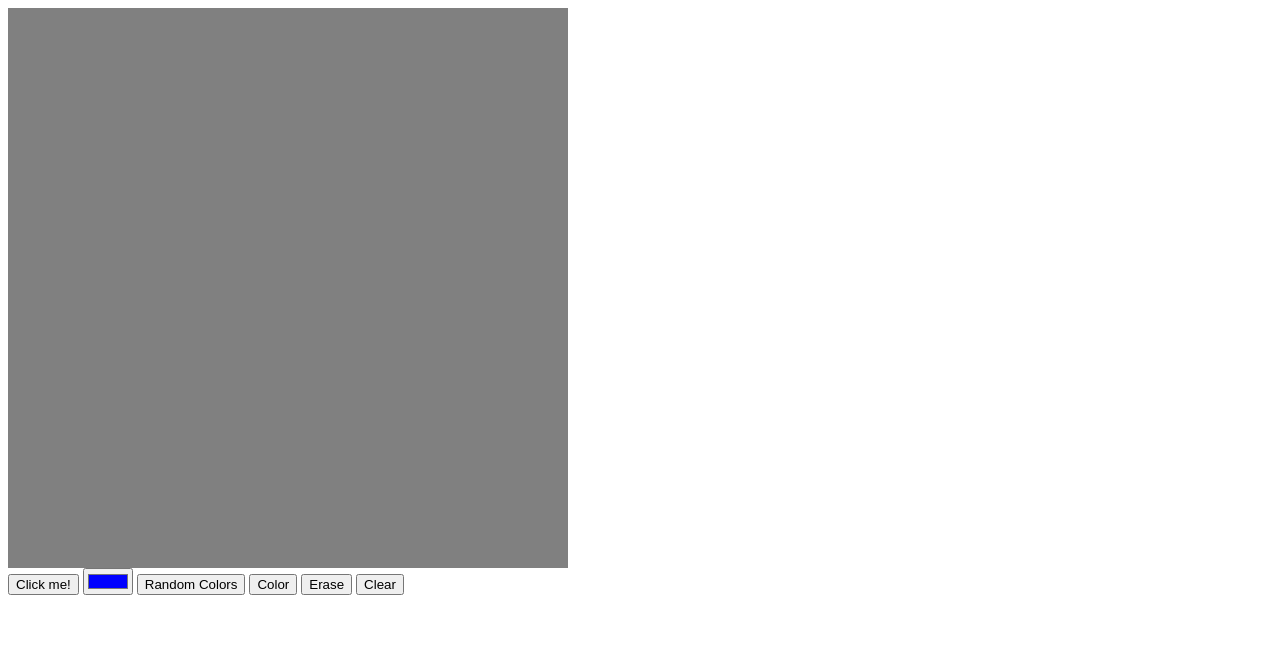
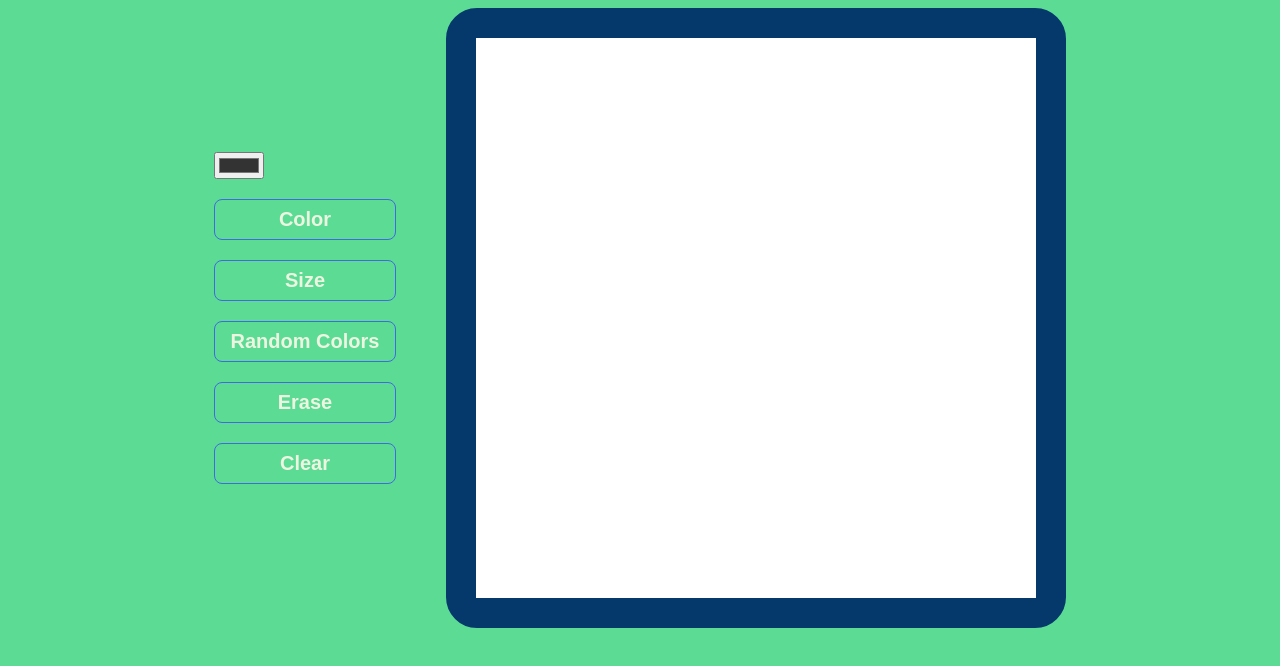
Before and after one commit to nishanth09m/Etch-a-Sketch, a plain HTML site: page index.html in a window 1280 px wide. Drawn offline with Linux system fonts and the light colour scheme.

Commit message:
Finish the functionality of the website Start adding the styles

```diff
--- a/external.js
+++ b/external.js
@@ -10,18 +10,18 @@ function egrid(size){
         for(let j = 0; j < size; j++){
             let div1 = document.createElement('div');
             div1.setAttribute('id',`${i}` + `${j}`);
-            div1.setAttribute('style', 'background: grey; width: 35px; display: flex; flex-grow: 1;');
+            div1.setAttribute('style', 'background: white; width: 35px; display: flex; flex-grow: 1;');
 
             div1.addEventListener("mouseenter", (event) => {
+                if(randomColor){
+                    div1.style.backgroundColor = "#" + Math.floor(Math.random()*16777215).toString(16);
+                }else{
+                    let picker = document.querySelector('#colorpicker');
+                    div1.style.backgroundColor = picker.value;
+                }
+
                 if(eraseColor){
-                    div1.style.backgroundColor = 'grey';
-                }else{
-                    if(randomColor){
-                        div1.style.backgroundColor = "#" + Math.floor(Math.random()*16777215).toString(16);
-                    }else{
-                        let picker = document.querySelector('#colorpicker');
-                        div1.style.backgroundColor = picker.value;
-                    }
+                    div1.style.backgroundColor = 'white';
                 }
             });
             div.appendChild(div1);
@@ -36,6 +36,8 @@ let btn = document.querySelector('#btn');
 let color = document.querySelector('#color');
 let erase =  document.querySelector('#erase');
 
+main.setAttribute('style', 'align-items: center; justify-content: center;')
+
 egrid(size);
 
 function removeAllChildNodes(parent) {
@@ -47,22 +49,29 @@ function removeAllChildNodes(parent) {
 btn.addEventListener('click', (event) =>{
     size = Number(prompt("Enter your prefered grid size?"));
     removeAllChildNodes(main);
+    randomColor = false;
+    eraseColor = false;
     egrid(size);
 });
 
 clear.addEventListener('click', () => {
     removeAllChildNodes(main);
+    randomColor = false;
+    eraseColor = false;
     egrid(size);
 });
 
 random.addEventListener('click',() => {
     randomColor = true;
+    eraseColor = false;
 });
 
 color.addEventListener('click', () => {
     randomColor = false;
+    eraseColor = false;
 });
 
 erase.addEventListener('click', () => {
     eraseColor = true;
+    randomColor = false;
 });
--- a/index.html
+++ b/index.html
@@ -7,13 +7,19 @@
     <link rel="stylesheet" href="./style.css">
 </head>
 <body>
-    <div id= 'container'></div>
-    <button id="btn">Click me!</button>
-    <input type="color" id="colorpicker" value="#0000ff">
-    <button id="randomcolor"> Random Colors</button>
-    <button id="color">Color</button>
-    <button id="erase">Erase</button>
-    <button id="clear">Clear</button>
+    <div class="header"></div>
+    <div class="main">
+        <div class ="itembox">
+            <input type="color" id="colorpicker" value="#333333">
+            <button id="color">Color</button>
+            <button id="btn">Size</button>
+            <button id="randomcolor"> Random Colors</button>
+            <button id="erase">Erase</button>
+            <button id="clear">Clear</button>
+        </div>
+        <div id= 'container'></div>
+    </div>
+
     <script src="external.js"></script>
 </body>
 </html>
--- a/style.css
+++ b/style.css
@@ -1,8 +1,37 @@
 #container{
     height: 560px;
-    width: 560px;
-    background-color: white;
+    max-width: 560px;
     display: flex;
     flex-direction: column;
     flex-grow: 1;
+    border: 30px solid #05386b;
+    border-radius: 5%;
 }
+
+body{
+    background-color: #5cdb95;
+}
+
+.main{
+    display: flex;
+    justify-content: center;
+    align-items: center;
+    gap: 50px;
+}
+
+.itembox{
+    display: flex;
+    flex-direction: column;
+    gap: 20px;
+}
+
+button{
+    cursor: pointer;
+    padding: 8px 16px;
+    border-radius: 8px;
+    background: transparent;
+    border: 1px solid royalblue;
+    color: #edf5e1;
+    font-weight:bold;
+    font-size: 20px;
+}
```
